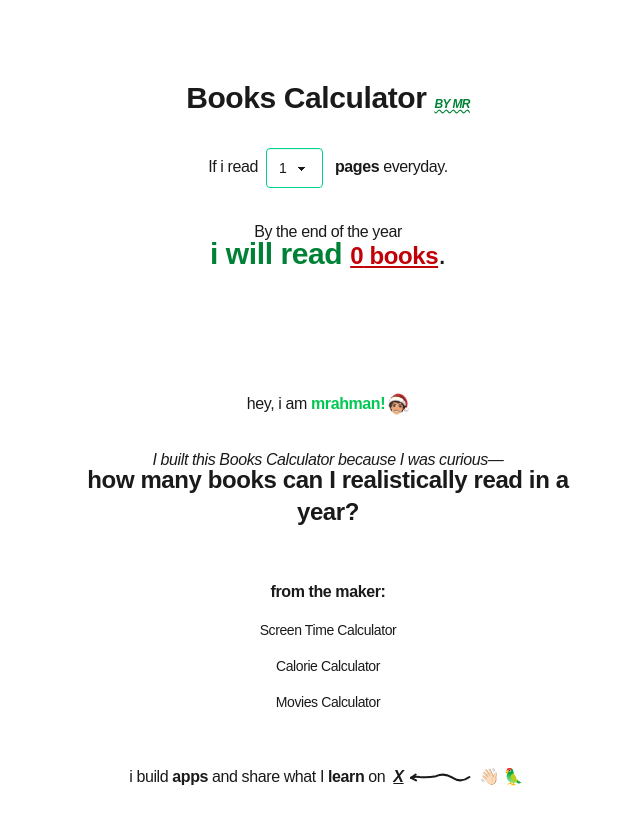
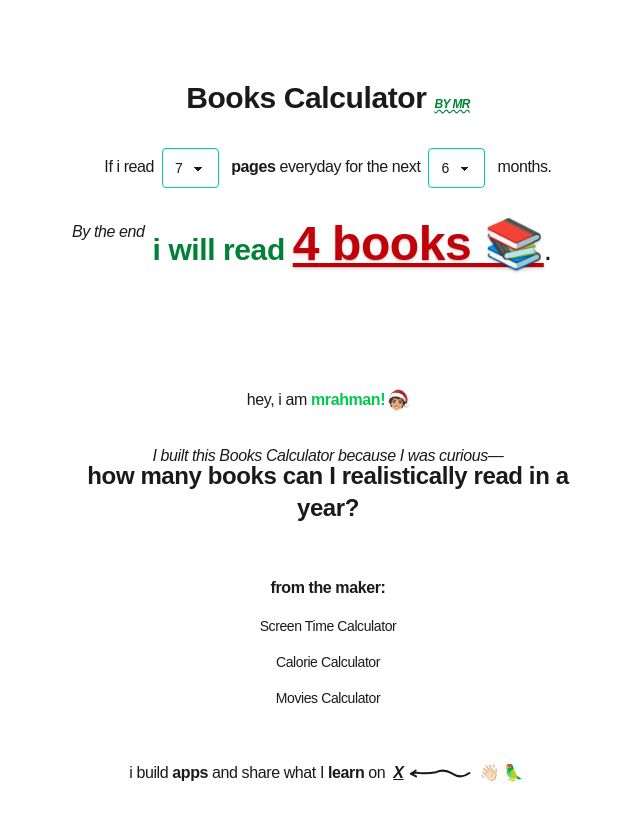
Before and after one commit to rahscripts/books-calculator, a Next.js app: page / in a window 1280 px wide. Shown: the top 824 px of the page, without its empty margins (312-952 px from the left). Built offline with nearby package versions, Linux system fonts and the light colour scheme; a web font is replaced by a local one.

Commit message:
add months

```diff
--- a/app/page.tsx
+++ b/app/page.tsx
@@ -4,32 +4,42 @@ import Footer from "./components/Footer";
 
 
 export default function Home() {
-  const [pages, setPages] = useState(0);
+  const [pages, setPages] = useState(7);
 
+  const [month, setMonth] = useState(6);
 
   const [books, setBooks] = useState(0);
 
   useEffect(() => {
-    const totalPageInYear = pages * 365;
-    const totalBooksInYear = Math.round(totalPageInYear / 320);
-    setBooks(totalBooksInYear);
-  }, [pages])
+    const totalPageInMonth = pages * 30; //300
+    const totalPageInMonthss = totalPageInMonth * month; //900
+
+    const totalBooks = Math.round(totalPageInMonthss / 320); //2 3
+    setBooks(totalBooks);
+  }, [pages, month])
   return (
     <section className="max-w-2xl mx-auto p-20 min-h-screen text-center space-y-8  h-full">
       <div>
         <h1 className="text-3xl font-bold ">Books Calculator <span className="uppercase text-xs italic tracking-tighter decoration-wavy underline text-green-700 font-bold ">by mr</span></h1>
       </div>
       <div>If i read
-        <select onChange={(e) => setPages(Number(e.target.value))} name="bookpage" className="select w-fit mx-2 select-success" id="">
+        <select defaultValue={7} onChange={(e) => setPages(Number(e.target.value))} name="bookpage" className="select w-fit mx-2 cursor-pointer select-success" id="">
           <option value="1">1</option>
           <option value="5">5</option>
           <option value="7">7</option>
           <option value="10">10</option>
           <option value="15">15</option>
-        </select> <span className="font-bold">pages</span> everyday. <br />
-        <div className="mt-8 flex flex-col -space-y-2">
-          <div>By the end of the year</div>
-           <div className="text-3xl"><span className="text-1xl text-green-700 font-black">i will read <span className="text-2xl text-red-700 underline ">{books} books</span></span>.
+        </select> <span className="font-bold">pages</span> everyday
+        for the next
+        <select defaultValue={6} onChange={(e) => setMonth(Number(e.target.value))} name="bookpage" className="select w-fit mx-2 cursor-pointer select-success" id="">
+          <option value="1">3</option>
+          <option value="6">6</option>
+          <option value="12">12</option>
+          <option value="24">24</option>
+        </select> months. <br />
+        <div className="mt-8 flex gap-2">
+          <div className=" italic ">By the end</div>
+           <div className="text-3xl"><span className="text-1xl text-green-700 font-black">i will read <span className="text-5xl text-shadow-md text-red-700 underline ">{books} books 📚</span></span>.
            </div>
            </div>
       </div>
```
